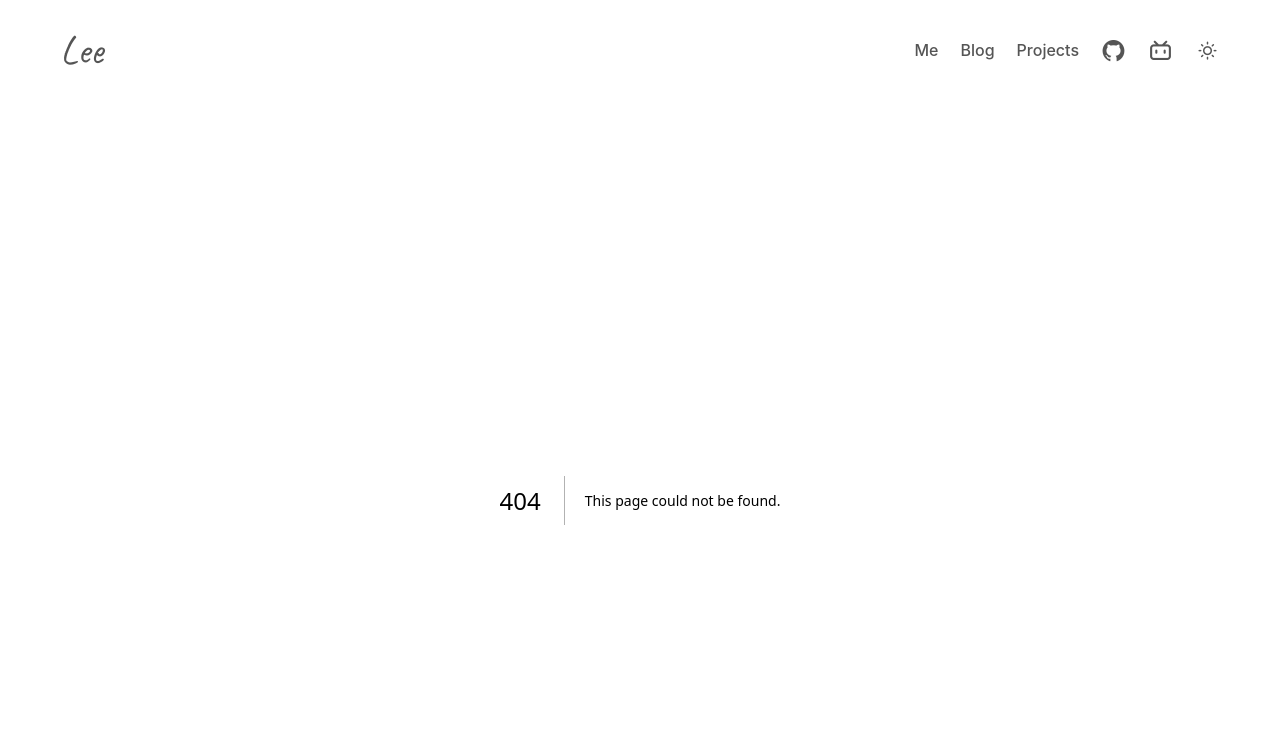
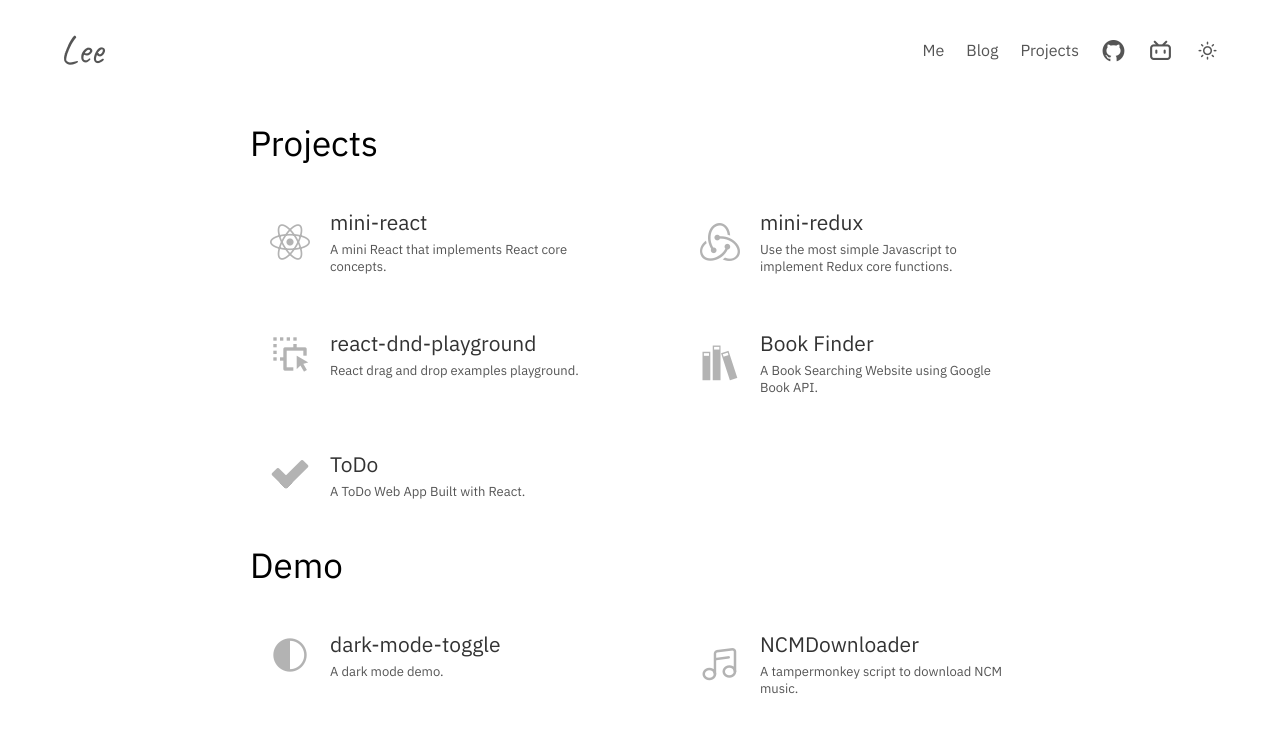
Before and after one commit to LeeZ1Q/portfolio, a Next.js app: page /project in a window 1280 px wide. Before the commit this address had no page. Shown: the top 732 px of the page. Built offline with nearby package versions, Linux system fonts and the light colour scheme.

Commit message:
feat : Project Page

```diff
--- a/app/blog/page.js
+++ b/app/blog/page.js
@@ -4,7 +4,7 @@
 import Footer from "../components/Footer";
 
 export const metadata = {
-	title: `Lee's Blog`,
+	title: "Blog - Lee",
 };
 
 const blog = async () => {
--- a/app/components/NavBar.js
+++ b/app/components/NavBar.js
@@ -18,7 +18,7 @@
 						&#xe634;
 					</span>
 				</Link>
-				<Link href="/">
+				<Link href="/project">
 					<span className={`iconfont ${styles.mobile} ${styles.icon}`}>
 						&#xe650;
 					</span>
@@ -38,7 +38,7 @@
 					Blog
 				</Link>
 				<Link
-					href="/"
+					href="/project"
 					className={`${styles.link} ${styles.laptop}`}
 				>
 					Projects
--- /dev/null
+++ b/app/components/Project/Item.js
@@ -0,0 +1,17 @@
+import styles from '../../styles/Project.module.css';
+
+const Item = ({ name, description, icon, repo }) => {
+  return (
+    <a href={repo} rel='noreferrer' target='_blank'>
+      <div className={styles.item}>
+        <span className={`iconfont ${styles.icon}`}>{icon}</span>
+        <div className={styles.info}>
+          <p className={styles.name}>{name}</p>
+          <p className={styles.description}>{description}</p>
+        </div>
+      </div>
+    </a>
+  );
+};
+
+export default Item;
--- a/app/layout.js
+++ b/app/layout.js
@@ -19,7 +19,7 @@
 					crossOrigin="true"
 				/>
 				<link
-					href="https://fonts.googleapis.com/css2?family=Caveat&family:wght@500&display=swap"
+					href="https://fonts.googleapis.com/css2?family=Caveat&family:wght@500&family=IBM+Plex+Sans:wght@400&display=swap"
 					rel="stylesheet"
 				/>
 			</head>
--- /dev/null
+++ b/app/project/page.js
@@ -0,0 +1,66 @@
+import Wrapper from "../components/Wrapper";
+import styles from "../styles/Project.module.css";
+import Item from "../components/Project/Item";
+
+export const metadata = {
+	title: "Project - Lee",
+};
+
+const Project = () => {
+	return (
+		<Wrapper>
+			<div className={styles.container}>
+				<p className={styles.title}>Projects</p>
+				<div className={styles.list}>
+					<Item
+						name="mini-react"
+						description="A mini React that implements React core concepts."
+						icon="&#xe64b;"
+						repo="https://github.com/LeeZ1Q/mini-react"
+					/>
+					<Item
+						name="mini-redux"
+						description="Use the most simple Javascript to implement Redux core functions."
+						icon="&#xe66c;"
+						repo="https://github.com/LeeZ1Q/mini-redux"
+					/>
+					<Item
+						name="react-dnd-playground"
+						description="React drag and drop examples playground."
+						icon="&#xe704;"
+						repo="https://github.com/LeeZ1Q/react-dnd-playground"
+					/>
+					<Item
+						name="Book Finder"
+						description="A Book Searching Website using Google Book API."
+						icon="&#xe61f;"
+						repo="https://github.com/LeeZ1Q/bookfinder"
+					/>
+					<Item
+						name="ToDo"
+						description="A ToDo Web App Built with React."
+						icon="&#xe9cb;"
+						repo="https://github.com/LeeZ1Q/ToDo"
+					/>
+				</div>
+				<p className={styles.title}>Demo</p>
+				<div className={styles.list}>
+					<Item
+						name="dark-mode-toggle"
+						description="A dark mode demo."
+						icon="&#xe65a;"
+						repo="https://github.com/LeeZ1Q/dark-mode"
+					/>
+					<Item
+						name="NCMDownloader"
+						description="A tampermonkey script to download NCM music."
+						icon="&#xe6b6;"
+						repo="https://github.com/LeeZ1Q/NCMDownloader"
+					/>
+				</div>
+			</div>
+		</Wrapper>
+	);
+};
+
+export default Project;
--- a/app/styles/Cd.module.css
+++ b/app/styles/Cd.module.css
@@ -6,11 +6,10 @@
 .link {
   font-size: 16px;
   color: var(--element2);
-  text-decoration: underline;
-  text-decoration-color: var(--element2);
+  border-bottom: 1px solid  var(--element2);
 }
 
 .link:hover {
   color: var(--element3);
-  text-decoration-color: var(--element3);
+  border-color: var(--element3);
 }
--- /dev/null
+++ b/app/styles/Project.module.css
@@ -0,0 +1,88 @@
+.title {
+  font-size: 35px;
+  font-weight: 400;
+  margin: 20px 0;
+  color: var(--element3);
+}
+
+.item {
+  display: flex;
+  align-items: center;
+  gap: 20px;
+  padding: 10px;
+  transition: 0.3s;
+}
+
+.icon {
+  font-size: 40px;
+  color: var(--element8);
+  transition: color 0.3s;
+}
+
+.name {
+  font-size: 21px;
+  color: var(--element2);
+  transition: color 0.3s;
+}
+
+.description {
+  font-size: 13px;
+  width: 250px;
+  color: var(--element1);
+  transition: color 0.3s;
+}
+
+.info {
+  display: flex;
+  flex-direction: column;
+  justify-content: space-between;
+  row-gap: 5px;
+  padding: 2px 0;
+  cursor: pointer;
+}
+
+.list {
+  display: flex;
+  flex-wrap: wrap;
+  justify-content: space-between;
+  padding: 10px;
+  row-gap: 30px;
+}
+
+.item:hover .icon {
+  color: var(--element9);
+}
+
+.item:hover .name {
+  color: var(--element3);
+}
+
+.item:hover .description {
+  color: var(--element3);
+}
+
+@media screen and (max-width: 600px) {
+  .list {
+    display: block;
+  }
+
+  .item {
+    justify-content: center;
+    margin-bottom: 18px;
+  }
+
+  .name {
+    font-size: 19px;
+  }
+
+  .title {
+    font-size: 25px;
+    margin-bottom: 10px;
+    margin-left: 15px;
+    margin-top: 10px;
+  }
+
+  .icon {
+    font-size: 30px;
+  }
+}
--- a/app/styles/global.css
+++ b/app/styles/global.css
@@ -2,8 +2,7 @@
 body {
   padding: 0;
   margin: 0;
-  font-family: 'Inter', -apple-system, BlinkMacSystemFont, Segoe UI, Roboto, Oxygen, Ubuntu, Cantarell, Fira Sans,
-    Droid Sans, Helvetica Neue, sans-serif;
+  font-family: 'IBM Plex Sans', sans-serif;
   overflow-x: hidden;
   transition: background-color 0.2s, color 0.2s;
 }
@@ -36,8 +35,6 @@
   -webkit-font-smoothing: antialiased;
   -moz-osx-font-smoothing: grayscale;
 }
-
-
 
 
 
--- a/app/styles/utils.module.css
+++ b/app/styles/utils.module.css
@@ -5,13 +5,14 @@
 
 .stress {
   font-size: 16px;
+  font-weight: bold;
   color: var(--element3);
 }
 
 
 .textLink {
   font-size: 16px;
+  font-weight: bold;
   color: var(--element3);
-  text-decoration: underline;
-  text-decoration-color: var(--element2);
+  border-bottom: 1px solid  var(--element8);
 }
```
